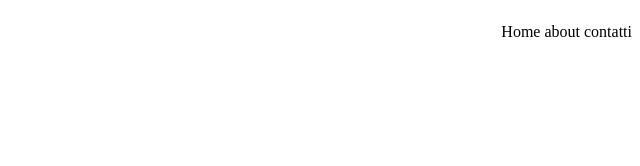
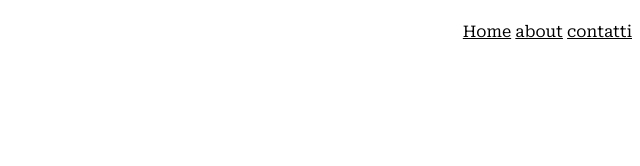
Before and after one commit to willy-5354/ufs_07_dmd-23-25, a plain HTML site: page ufs_07/landing-page/index.html in a window 1280 px wide. Shown: the full height of the page, 640-1280 px from the left. Drawn offline with Linux system fonts and the light colour scheme.

Commit message:
modifica font al sito web

```diff
--- a/ufs_07/landing-page/assets/styles/main.css
+++ b/ufs_07/landing-page/assets/styles/main.css
@@ -1,5 +1,6 @@
 body{
     background-color: white;
+    font-family: "Roboto Serif";
 }
 
 .site-logo-wrapper img{
@@ -22,9 +23,3 @@ body{
     justify-content: space-between;
     text-align: center;
 }
-body{
-    font-family: Roboto;
-}
-a{
-    text-decoration: none;
-}
--- a/ufs_07/landing-page/index.html
+++ b/ufs_07/landing-page/index.html
@@ -1,15 +1,27 @@
 <!-- questo serve per creare un commento in codice html.css (scorciatoia shift + cmd + 7)-->
+<!-- ricordati che in html.css vige l'ordine gerarchio, dunque:
+    - prima va la modifica del font
+    - poi il reset.css -->
+
 <!DOCTYPE html>
 <html lang="en">
     <head>
         <meta charset="UTF-8">
         <meta name="viewport" content="width=device-width, initial-scale=1.0">
         <title>Landing page</title>
+
+         <!-- inizializzo il font-size al mio sito-->
+        <link rel="preconnect" href="https://fonts.googleapis.com">
+        <link rel="preconnect" href="https://fonts.gstatic.com" crossorigin>
+        <link href="https://fonts.googleapis.com/css2?family=Roboto+Serif:ital,opsz,wght@0,8..144,100..900;1,8..144,100..900&display=swap" rel="stylesheet">
+
+        <link rel="stylesheet" href="assets/styles/reset.css">
         <link rel="stylesheet" href="assets/styles/main.css">
         <!-- il reset.css è una pratica o concetto che ci serve per concatenare due file. Consentirà, quindi, di sovrascrivere il file aggiungendo più elementi(in questo caso per togliere lo spazio "width" dal lato della pagina sinistra) -->
-        <link rel="stylesheet" href="assets/reset.css">
+
+
+
     </head>
-
     <body>
         <header class="site-header" >
 
@@ -27,8 +39,8 @@
                 </ul>
             </nav>
 
+        </header>
 
-        </header>
 
     </body>
 
```
Also changed, not shown: ufs_07/landing-page/assets/styles/reset.css (renamed from ufs_07/landing-page/assets/reset.css).
